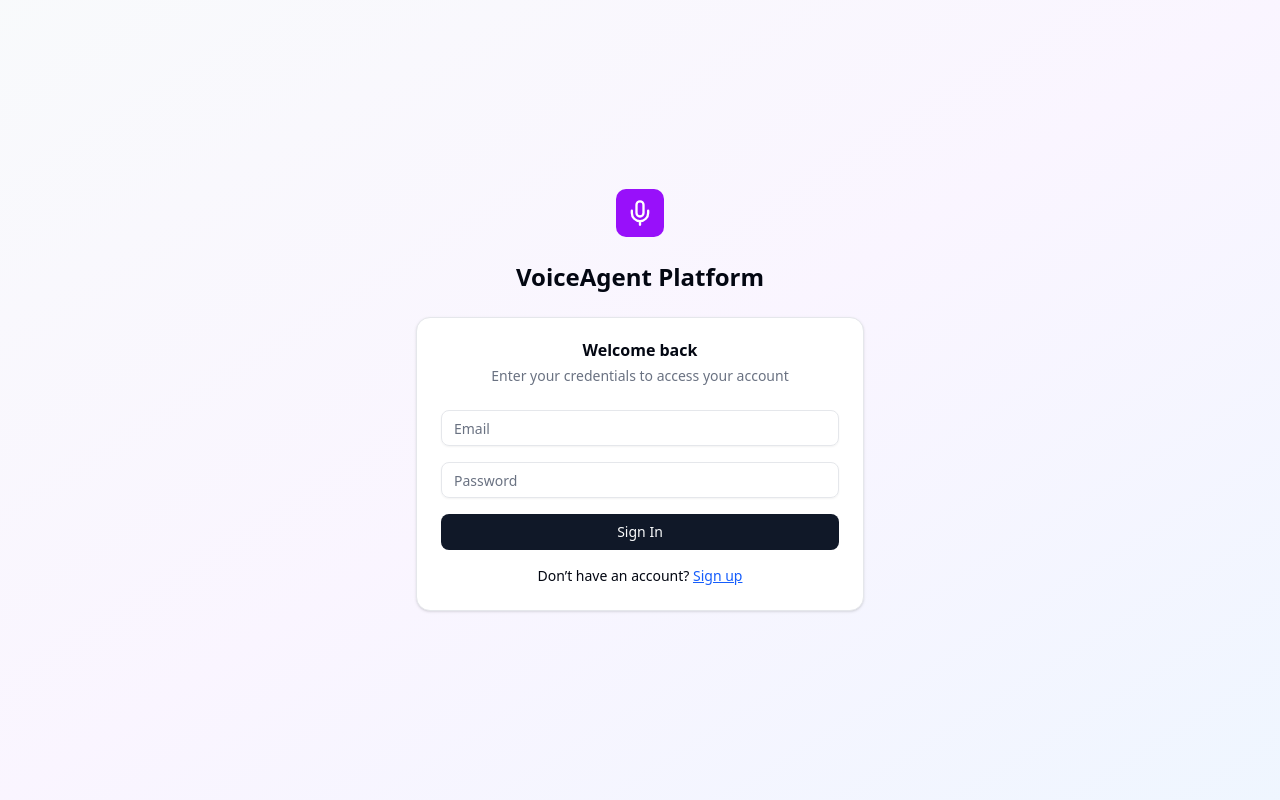
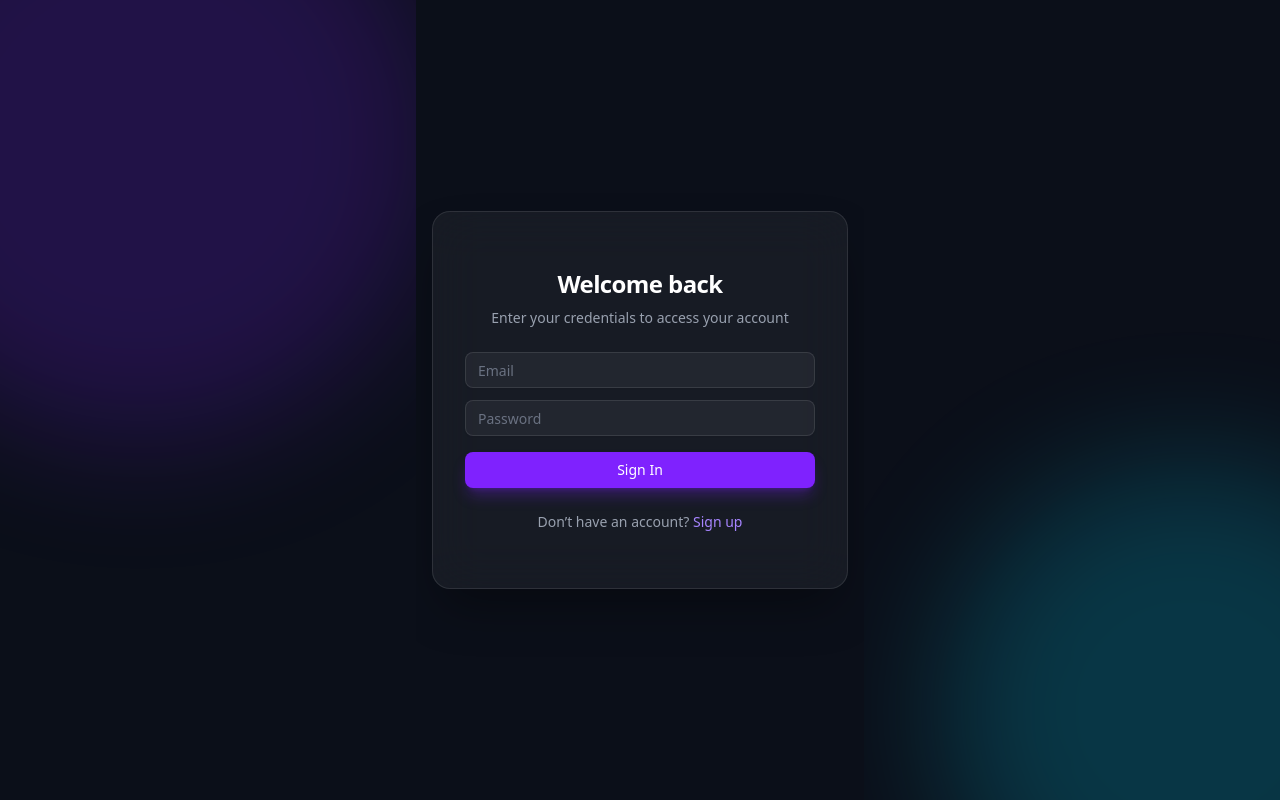
Before and after one commit to ansh-stack00/svaraAI, a Next.js app: page /login in a window 1280 px wide. Built offline with nearby package versions, Linux system fonts and the light colour scheme; no server answers.

Commit message:
update login and signup page

```diff
--- a/src/app/login/page.js
+++ b/src/app/login/page.js
@@ -1,20 +1,17 @@
 import { LoginForm } from "@/components/auth/loginForm";
-import { Mic } from "lucide-react";
-import Link from "next/link";
 
 export default function LoginPage() {
   return (
-    <div className="min-h-screen flex items-center justify-center bg-gradient-to-br from-slate-50 via-purple-50 to-blue-50 p-4">
-      <div className="w-full max-w-md text-center">
-        <Link href="/" className="inline-flex items-center gap-2 mb-6">
-          <div className="w-12 h-12 bg-purple-600 rounded-lg flex items-center justify-center">
-            <Mic className="w-7 h-7 text-white" />
-          </div>
-        </Link>
+    <div className="relative min-h-screen flex items-center justify-center bg-[#0B0F19] overflow-hidden px-4">
 
-        <h1 className="text-2xl font-bold mb-6">VoiceAgent Platform</h1>
-       <LoginForm />
+      {/* Adding Background Glow Effects */}
+      <div className="absolute w-[600px] h-[600px] bg-violet-600/20 rounded-full blur-3xl -top-40 -left-40" />
+      <div className="absolute w-[500px] h-[500px] bg-cyan-400/20 rounded-full blur-3xl -bottom-40 -right-40" />
+
+      <div className="relative w-full max-w-md text-center space-y-6">
+
+        <LoginForm />
       </div>
     </div>
-  );
+  )
 }
--- a/src/app/signup/page.js
+++ b/src/app/signup/page.js
@@ -4,17 +4,16 @@ import Link from "next/link";
 
 export default function RegisterPage() {
   return (
-    <div className="min-h-screen flex items-center justify-center bg-gradient-to-br from-slate-50 via-purple-50 to-blue-50 p-4">
-      <div className="w-full max-w-md text-center">
-        <Link href="/" className="inline-flex items-center gap-2 mb-6">
-          <div className="w-12 h-12 bg-purple-600 rounded-lg flex items-center justify-center">
-            <Mic className="w-7 h-7 text-white" />
-          </div>
-        </Link>
+      <div className="relative min-h-screen flex items-center justify-center bg-[#0B0F19] overflow-hidden px-4">
 
-        <h1 className="text-2xl font-bold mb-6">VoiceAgent Platform</h1>
-        <RegisterForm />
+        {/* Adding Background Glow Effects */}
+        <div className="absolute w-[600px] h-[600px] bg-violet-600/20 rounded-full blur-3xl -top-40 -left-40" />
+        <div className="absolute w-[500px] h-[500px] bg-cyan-400/20 rounded-full blur-3xl -bottom-40 -right-40" />
+
+        <div className="relative w-full max-w-md text-center space-y-6">
+
+          <RegisterForm />
+        </div>
       </div>
-    </div>
-  )
+    )
 }
--- a/src/components/auth/loginForm.jsx
+++ b/src/components/auth/loginForm.jsx
@@ -8,14 +8,10 @@ import { Input } from "@/components/ui/input";
 import {
   Card,
   CardContent,
-  CardDescription,
-  CardHeader,
-  CardTitle,
 } from "@/components/ui/card";
-import { AlertCircle } from "lucide-react";
+import { AlertCircle, Loader2 } from "lucide-react";
 
 export const LoginForm = () => {
-
   const [error, setError] = useState("");
   const [loading, setLoading] = useState(false);
 
@@ -23,48 +19,87 @@ export const LoginForm = () => {
     setLoading(true);
     setError("");
 
-        const result = await login(formData)
+    const result = await login(formData);
 
-        if(result?.error){
+    if (result?.error) {
       setError(result.error);
       setLoading(false);
     }
-
   }
 
   return (
-    <Card className="w-full max-w-md">
-      <CardHeader>
-        <CardTitle>Welcome back</CardTitle>
-        <CardDescription>
+    <div className="relative min-h-screen flex items-center justify-center bg-[#0B0F19] px-4 overflow-hidden">
+      <Card className="relative w-full max-w-md bg-white/5 backdrop-blur-xl border border-white/10 shadow-2xl shadow-black/40 rounded-2xl">
+
+        <CardContent className="p-8 space-y-6">
+
+          {/* Header */}
+          <div className="text-center space-y-2">
+            <h1 className="text-2xl font-semibold tracking-tight text-white">
+              Welcome back
+            </h1>
+            <p className="text-sm text-gray-400">
               Enter your credentials to access your account
-        </CardDescription>
-      </CardHeader>
+            </p>
+          </div>
 
-      <CardContent>
           <form action={handleSubmit} className="space-y-4">
+
             {error && (
-            <div className="flex items-center gap-2 p-3 rounded bg-red-100 text-red-600 text-sm">
+              <div className="flex items-center gap-2 p-3 rounded-lg bg-red-500/10 border border-red-500/30 text-red-400 text-sm">
                 <AlertCircle className="w-4 h-4" />
                 <p>{error}</p>
               </div>
             )}
 
-          <Input name="email" type="email" placeholder="Email" required />
-          <Input name="password" type="password" placeholder="Password" required />
 
-          <Button type="submit" className="w-full" disabled={loading}>
-            {loading ? "Signing in..." : "Sign In"}
+            <div className="space-y-3">
+              <Input
+                name="email"
+                type="email"
+                placeholder="Email"
+                required
+                className="bg-white/5 border-white/10 focus:border-violet-500 focus:ring-1 focus:ring-violet-500 text-white placeholder:text-gray-500"
+              />
+              <Input
+                name="password"
+                type="password"
+                placeholder="Password"
+                required
+                className="bg-white/5 border-white/10 focus:border-violet-500 focus:ring-1 focus:ring-violet-500 text-white placeholder:text-gray-500"
+              />
+            </div>
+
+
+            <Button
+              type="submit"
+              disabled={loading}
+              className="w-full bg-violet-600 hover:bg-violet-500 text-white shadow-lg shadow-violet-600/30 transition-all"
+            >
+              {loading ? (
+                <span className="flex items-center gap-2">
+                  <Loader2 className="w-4 h-4 animate-spin" />
+                  Signing in...
+                </span>
+              ) : (
+                "Sign In"
+              )}
             </Button>
           </form>
 
-        <p className="mt-4 text-sm text-center">
+
+          <p className="text-sm text-center text-gray-400">
             Don’t have an account?{" "}
-          <Link href="/signup" className="text-blue-600 underline">
+            <Link
+              href="/signup"
+              className="text-violet-400 hover:text-violet-300 transition-colors"
+            >
               Sign up
             </Link>
           </p>
+
         </CardContent>
       </Card>
+    </div>
   );
-}
+};
--- a/src/components/auth/regsiterForm.jsx
+++ b/src/components/auth/regsiterForm.jsx
@@ -5,14 +5,8 @@ import Link from "next/link";
 import { register } from "@/app/(auth)/actions";
 import { Button } from "@/components/ui/button";
 import { Input } from "@/components/ui/input";
-import {
-  Card,
-  CardContent,
-  CardDescription,
-  CardHeader,
-  CardTitle,
-} from "@/components/ui/card";
-import { AlertCircle } from "lucide-react";
+import { Card, CardContent } from "@/components/ui/card";
+import { AlertCircle, Loader2 } from "lucide-react";
 
 export function RegisterForm() {
   const [error, setError] = useState("");
@@ -40,44 +34,79 @@ export function RegisterForm() {
   }
 
   return (
-    <Card className="w-full max-w-md">
-      <CardHeader>
-        <CardTitle>Create an account</CardTitle>
-        <CardDescription>
+    <Card className="w-full max-w-md bg-white/5 backdrop-blur-xl border border-white/10 shadow-2xl shadow-black/40 rounded-2xl">
+      <CardContent className="p-8 space-y-6">
+
+        <div className="text-center space-y-2">
+          <h1 className="text-2xl font-semibold tracking-tight text-white">
+            Create an account
+          </h1>
+          <p className="text-sm text-gray-400">
             Start building your voice agents
-        </CardDescription>
-      </CardHeader>
+          </p>
+        </div>
 
-      <CardContent>
         <form action={handleSubmit} className="space-y-4">
+
           {error && (
-            <div className="flex items-center gap-2 p-3 rounded bg-red-100 text-red-600 text-sm">
+            <div className="flex items-center gap-2 p-3 rounded-lg bg-red-500/10 border border-red-500/30 text-red-400 text-sm">
               <AlertCircle className="w-4 h-4" />
               <p>{error}</p>
             </div>
           )}
 
-          <Input name="email" type="email" placeholder="Email" required />
-          <Input name="password" type="password" placeholder="Password" required />
+          <div className="space-y-3">
+            <Input
+              name="email"
+              type="email"
+              placeholder="Email"
+              required
+              className="bg-white/5 border-white/10 focus:border-violet-500 focus:ring-1 focus:ring-violet-500 text-white placeholder:text-gray-500"
+            />
+
+            <Input
+              name="password"
+              type="password"
+              placeholder="Password"
+              required
+              className="bg-white/5 border-white/10 focus:border-violet-500 focus:ring-1 focus:ring-violet-500 text-white placeholder:text-gray-500"
+            />
+
             <Input
               name="confirmPassword"
               type="password"
               placeholder="Confirm Password"
               required
+              className="bg-white/5 border-white/10 focus:border-violet-500 focus:ring-1 focus:ring-violet-500 text-white placeholder:text-gray-500"
             />
-
-          <Button type="submit" className="w-full" disabled={loading}>
-            {loading ? "Creating account..." : "Create Account"}
+          </div>
+          <Button
+            type="submit"
+            disabled={loading}
+            className="w-full bg-violet-600 hover:bg-violet-500 text-white shadow-lg shadow-violet-600/30 transition-all"
+          >
+            {loading ? (
+              <span className="flex items-center gap-2">
+                <Loader2 className="w-4 h-4 animate-spin" />
+                Creating account...
+              </span>
+            ) : (
+              "Create Account"
+            )}
           </Button>
         </form>
 
-        <p className="mt-4 text-sm text-center">
+        <p className="text-sm text-center text-gray-400">
           Already have an account?{" "}
-          <Link href="/login" className="text-blue-600 underline">
+          <Link
+            href="/login"
+            className="text-violet-400 hover:text-violet-300 transition-colors"
+          >
             Sign in
           </Link>
         </p>
+
       </CardContent>
     </Card>
-  );
+  )
 }
```
Lines whose indentation alone changed are shown as unchanged.
